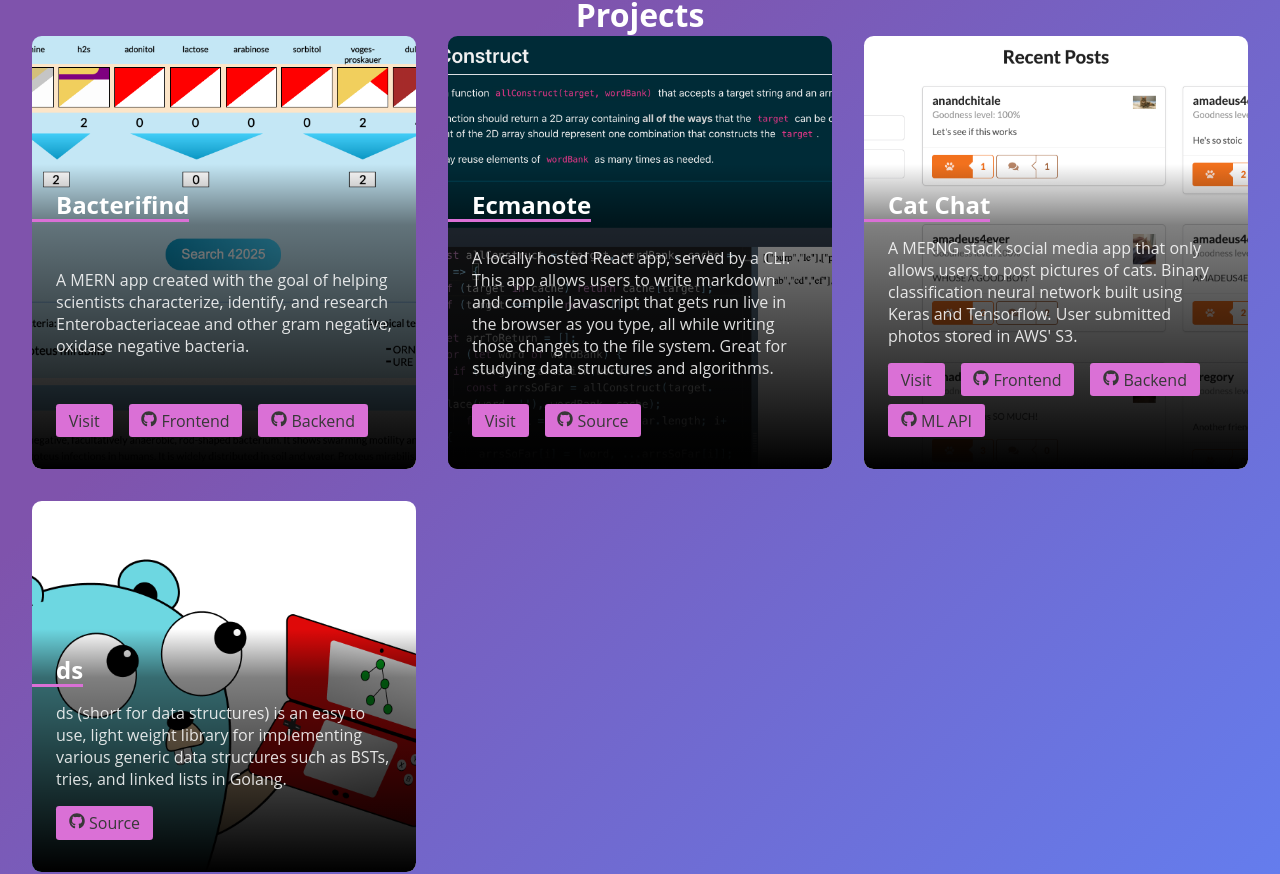
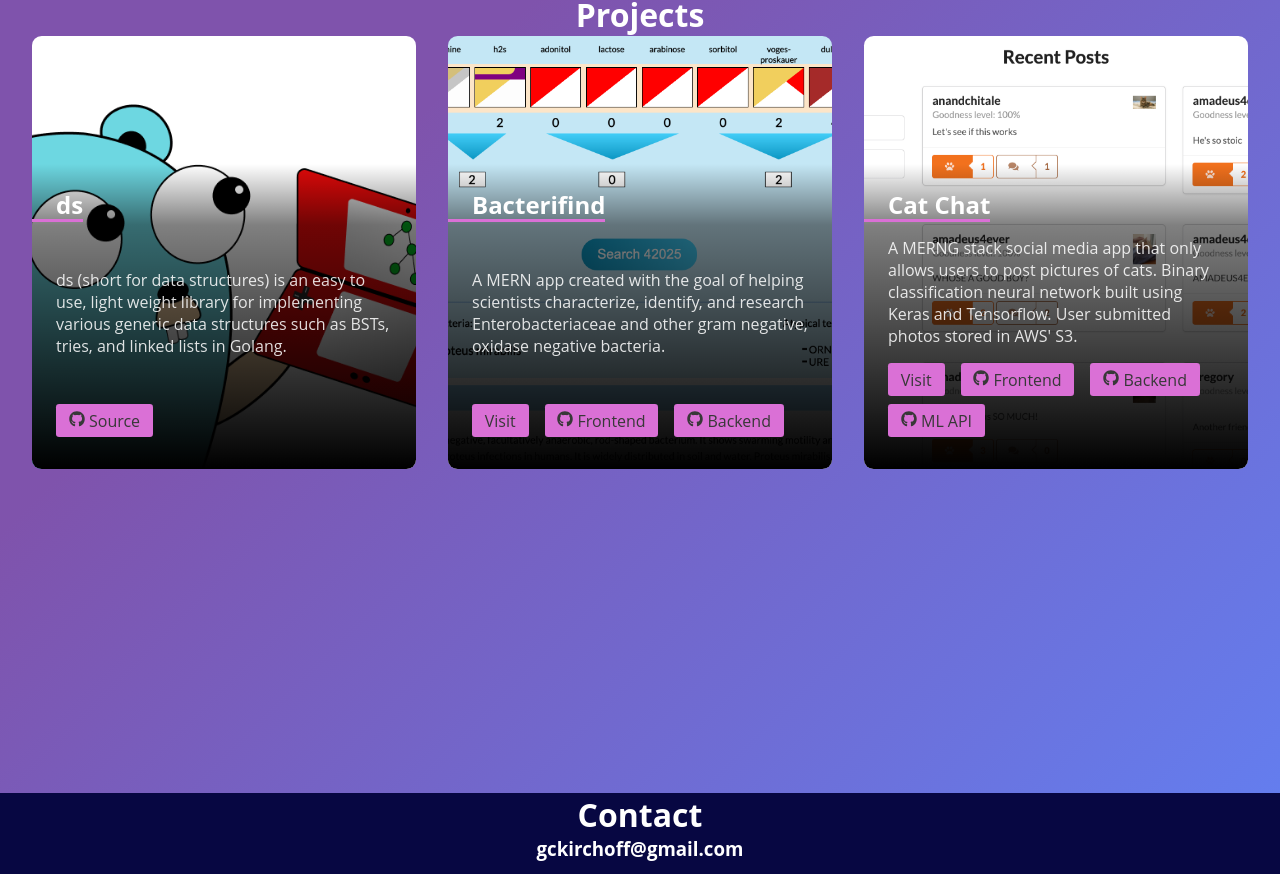
Before and after one commit to gckirchoff/personal-site, a React (Create React App) app: page /about in a window 1280 px wide. Shown: the part 1607-2481 px from the top of the page. Built offline with nearby package versions, Linux system fonts and the light colour scheme.

Commit message:
Updating projects

```diff
--- a/src/pages/MainPage/MainPage.jsx
+++ b/src/pages/MainPage/MainPage.jsx
@@ -27,6 +27,18 @@ const mainPageVariants = {
 
 const projects = [
   {
+    title: 'ds',
+    image: dsLogo,
+    description:
+      "ds (short for data structures) is an easy to use, light weight library for implementing various generic data structures such as BSTs, tries, and linked lists in Golang.",
+    sourceCodeSiteName: ['Github'],
+    sourceCodeSpecificty: [' Source'],
+    sourceCodeLink: [
+      'https://github.com/gckirchoff/ds',
+    ],
+    siteUrl: '',
+  },
+  {
     title: 'Bacterifind',
     image: bacterifind,
     description:
@@ -38,16 +50,6 @@ const projects = [
       'https://github.com/gckirchoff/bacterifind-backend',
     ],
     siteUrl: 'https://fast-temple-25827.herokuapp.com/',
-  },
-  {
-    title: 'Ecmanote',
-    image: ecmanoteScreenshot,
-    description:
-      'A locally hosted React app, served by a CLI. This app allows users to write markdown and compile Javascript that gets run live in the browser as you type, all while writing those changes to the file system. Great for studying data structures and algorithms.',
-    sourceCodeSiteName: ['Github'],
-    sourceCodeSpecificty: [' Source'],
-    sourceCodeLink: ['https://github.com/gckirchoff/ecmanote'],
-    siteUrl: 'https://www.npmjs.com/package/ecmanote',
   },
   {
     title: 'Cat Chat',
@@ -62,18 +64,6 @@ const projects = [
       'https://github.com/gckirchoff/cat-chat-flask-api',
     ],
     siteUrl: 'https://youthful-raman-950e3d.netlify.app/',
-  },
-  {
-    title: 'ds',
-    image: dsLogo,
-    description:
-      "ds (short for data structures) is an easy to use, light weight library for implementing various generic data structures such as BSTs, tries, and linked lists in Golang.",
-    sourceCodeSiteName: ['Github'],
-    sourceCodeSpecificty: [' Source'],
-    sourceCodeLink: [
-      'https://github.com/gckirchoff/ds',
-    ],
-    siteUrl: '',
   },
 ];
 
```
